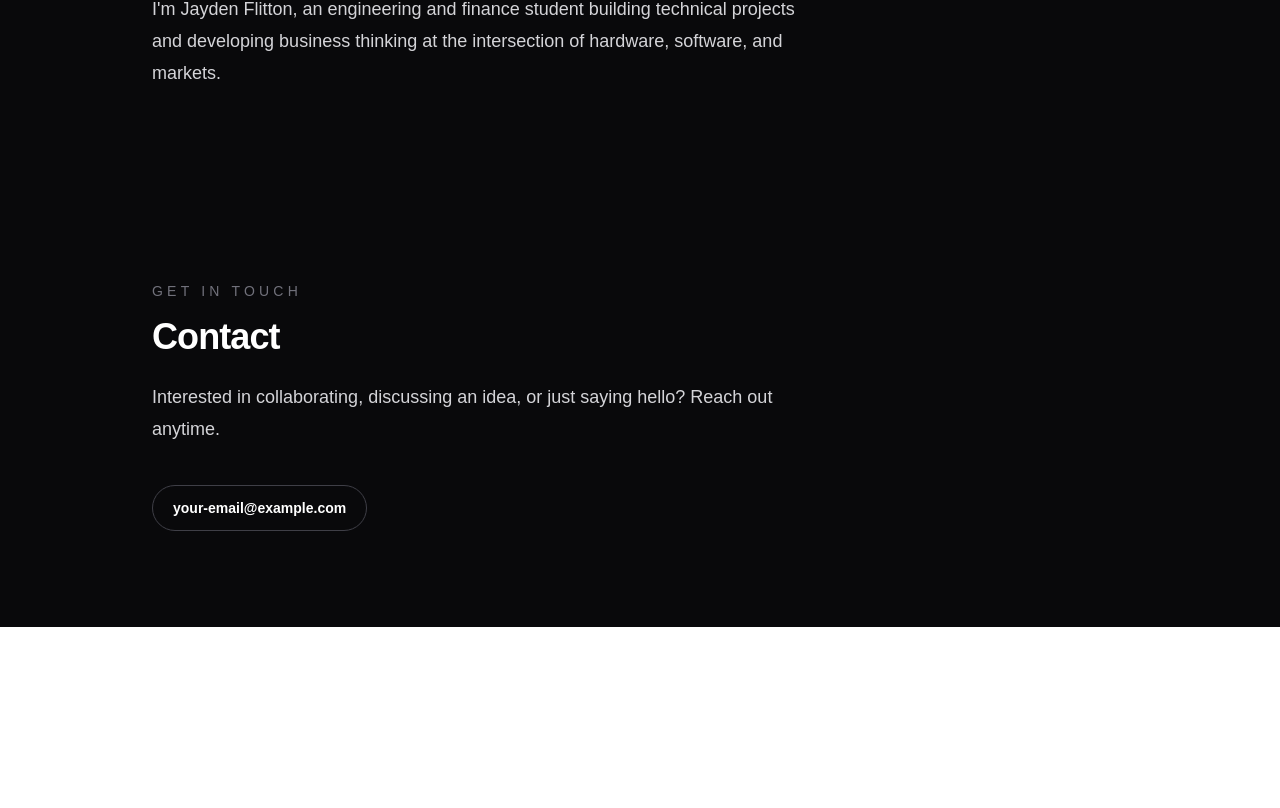
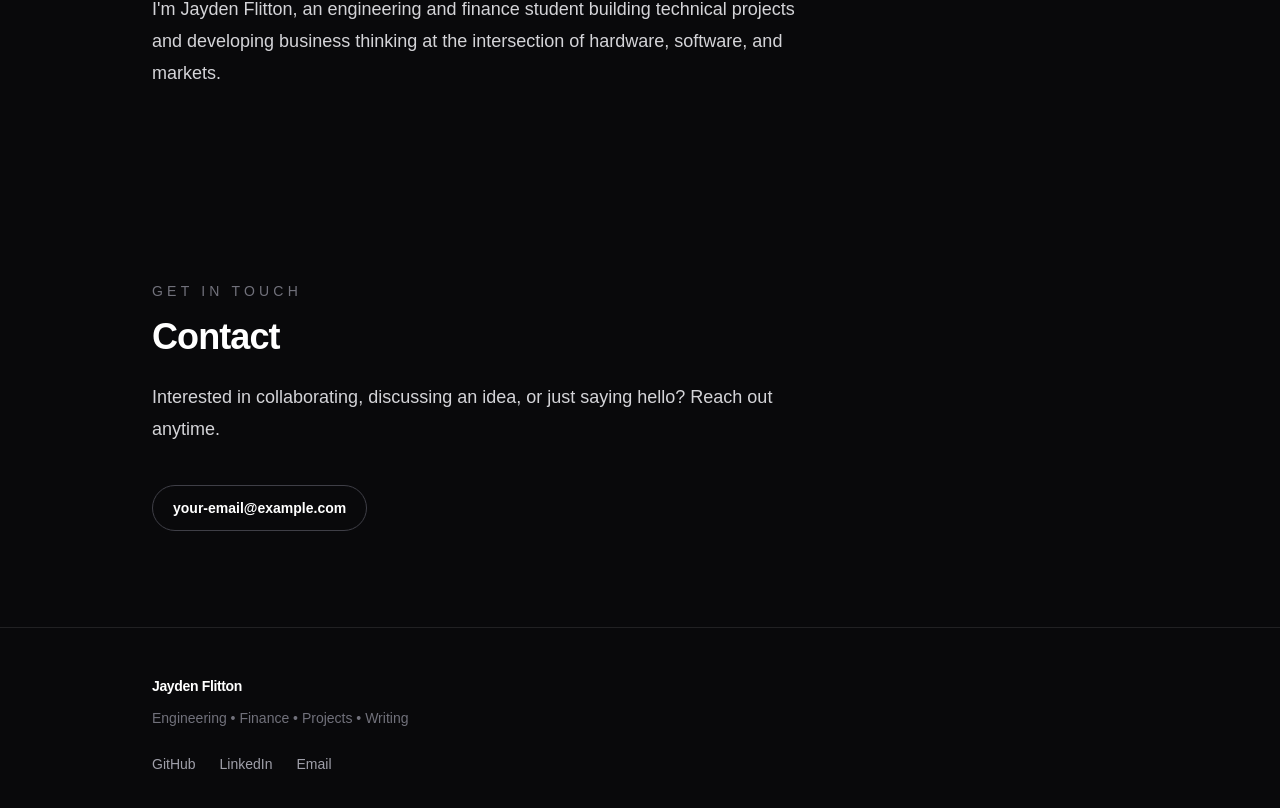
Before and after one commit to Flittsy/jaydenflitton.com, a Next.js app: page / in a window 1280 px wide. Shown: the part 2159-2967 px from the top of the page. Before the commit the page ends 2786 px from the top, so only its background shows below. Built offline with nearby package versions, Linux system fonts and the light colour scheme.

Commit message:
add footer

```diff
--- a/src/app/page.tsx
+++ b/src/app/page.tsx
@@ -1,5 +1,6 @@
 import About from "@/components/About";
 import Contact from "@/components/Contact";
+import Footer from "@/components/Footer";
 import Hero from "@/components/Hero";
 import Navbar from "@/components/Navbar";
 import Projects from "@/components/Projects";
@@ -14,6 +15,7 @@ export default function Home() {
       <Writing />
       <About />
       <Contact />
+      <Footer />
     </main>
   );
 }
--- /dev/null
+++ b/src/components/Footer.tsx
@@ -0,0 +1,34 @@
+const footerLinks = [
+  { label: "GitHub", href: "#" },
+  { label: "LinkedIn", href: "#" },
+  { label: "Email", href: "mailto:your-email@example.com" },
+];
+
+export default function Footer() {
+  return (
+    <footer className="border-t border-zinc-800/80">
+      <div className="mx-auto max-w-5xl px-6 py-12">
+        <p className="text-sm font-semibold tracking-tight text-white">
+          Jayden Flitton
+        </p>
+
+        <p className="mt-3 text-sm text-zinc-500">
+          Engineering • Finance • Projects • Writing
+        </p>
+
+        <ul className="mt-6 flex items-center gap-6">
+          {footerLinks.map((link) => (
+            <li key={link.label}>
+              <a
+                href={link.href}
+                className="text-sm text-zinc-400 transition-colors hover:text-white"
+              >
+                {link.label}
+              </a>
+            </li>
+          ))}
+        </ul>
+      </div>
+    </footer>
+  );
+}
```
